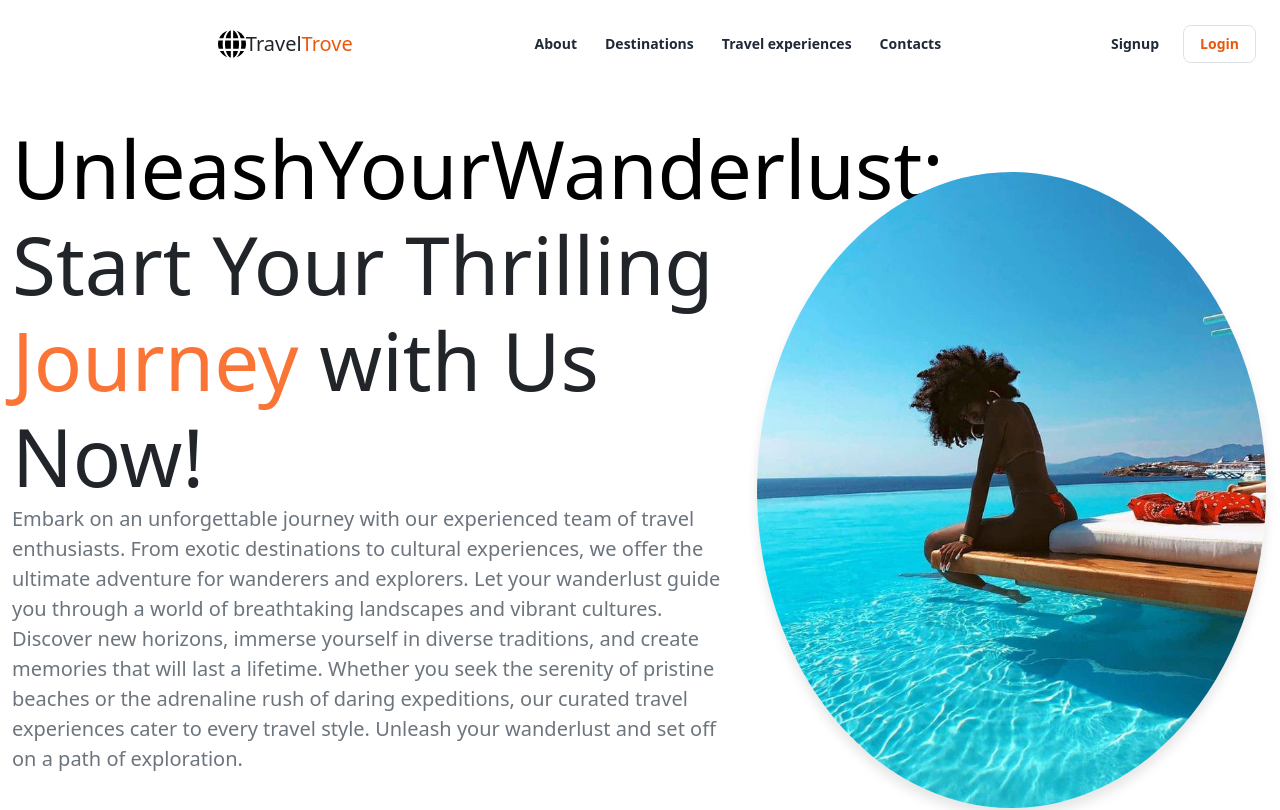
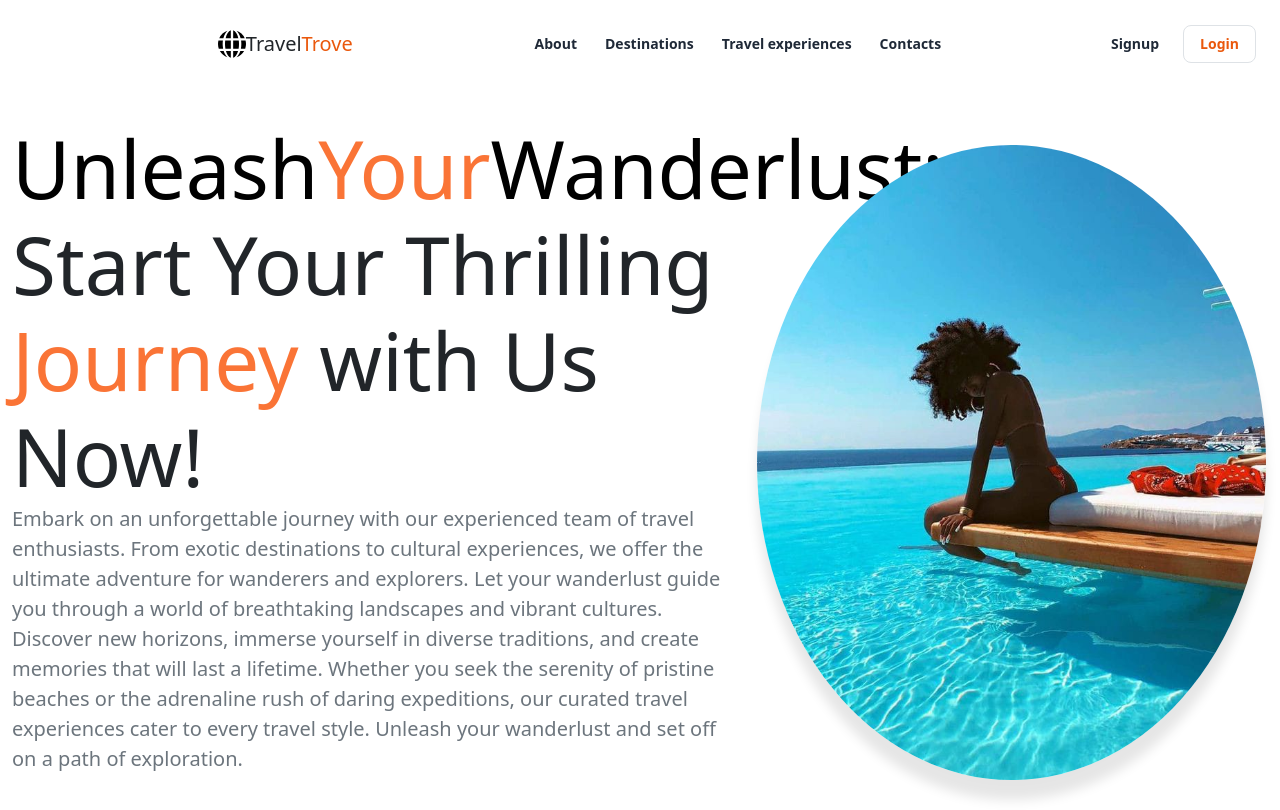
Before and after one commit to WANGAR1/Travel_Frontend, a React (Create React App) app: page / in a window 1280 px wide. Shown: the top 810 px of the page. Built offline with nearby package versions, Linux system fonts and the light colour scheme; no server answers.

Commit message:
css edited

```diff
--- a/src/pages/home/Home.css
+++ b/src/pages/home/Home.css
@@ -26,8 +26,9 @@
   height: auto;
   width: 200%;
   border-radius: 70%; /* Make the image round */
-  box-shadow: 0 8px 12px rgba(0, 0, 0, 0.1); /* Add a subtle box shadow */
+  box-shadow: 0 20px 12px rgba(0, 0, 0, 0.1); /* Add a subtle box shadow */
   margin-right: 2px;
+  margin-top: -55px;
 }
 
 
--- a/src/pages/home/Home.jsx
+++ b/src/pages/home/Home.jsx
@@ -12,7 +12,7 @@ const Home = () => {
           <div className="col-md-7">
             <h1 className="display-1">
               <span className="text-black">Unleash</span>
-              <span className="text-black">Your</span>
+              <span style={{ color: '#FA7436' }}>Your</span>
               <span className="text-black">Wanderlust:</span>  Start Your Thrilling
               <span style={{ color: '#FA7436' }}> Journey</span> with Us  Now!
             </h1>
```
